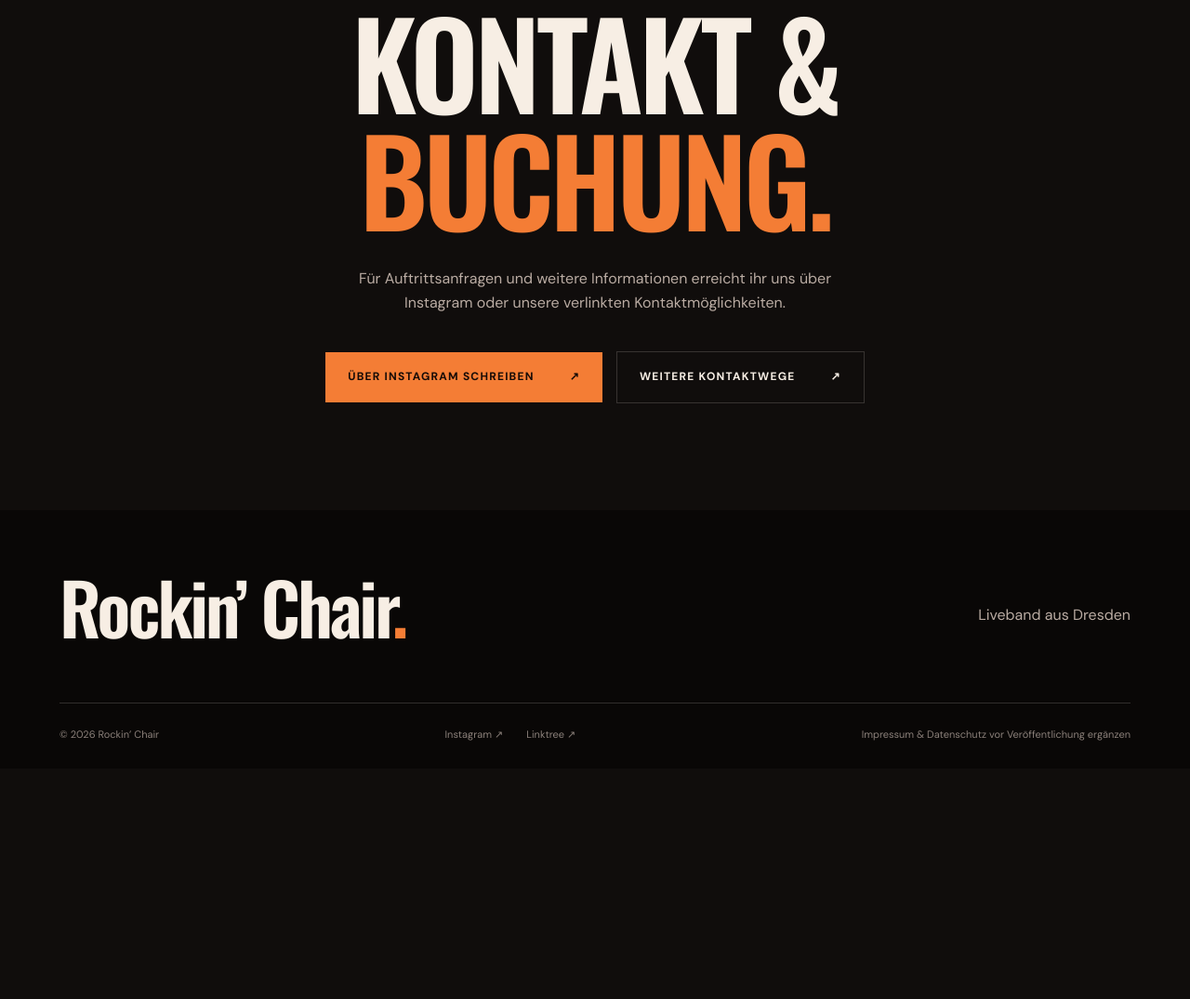
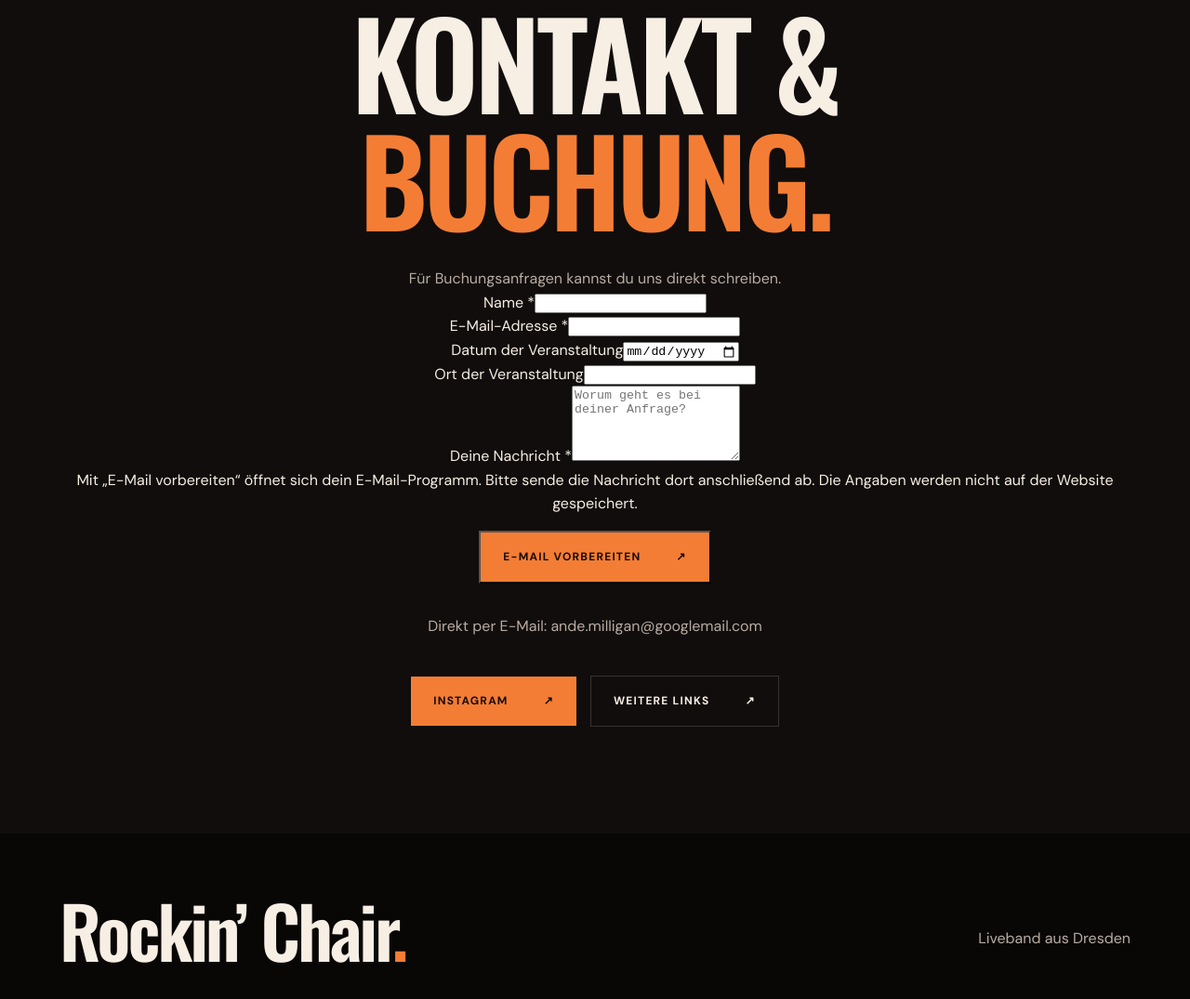
Before and after one commit to andemilligan-oss/rockin-chair-website, a plain HTML site: page index.html in a window 1280 px wide. Shown: the part 3321-4396 px from the top of the page at 93% size. Before the commit the page ends 4148 px from the top, so only its background shows below. Drawn offline with nearby package versions, Linux system fonts and the light colour scheme.

Commit message:
Kontaktformular für Buchungsanfragen mit Gmail-Empfänger ergänzen

```diff
--- a/index.html
+++ b/index.html
@@ -103,10 +103,23 @@
     <section class="booking section wrap" id="kontakt" aria-labelledby="kontakt-titel">
       <div class="section-number">04 / KONTAKT</div>
       <h2 id="kontakt-titel">Kontakt &amp;<br><em>Buchung.</em></h2>
-      <p>Für Auftrittsanfragen und weitere Informationen erreicht ihr uns über Instagram oder unsere verlinkten Kontaktmöglichkeiten.</p>
+      <p>Für Buchungsanfragen kannst du uns direkt schreiben.</p>
+      <form id="kontaktformular" class="contact-form" aria-label="Buchungsanfrage" novalidate>
+        <div class="contact-grid">
+          <div class="field"><label for="anfrage-name">Name *</label><input type="text" id="anfrage-name" name="name" autocomplete="name" required maxlength="120"></div>
+          <div class="field"><label for="anfrage-email">E-Mail-Adresse *</label><input type="email" id="anfrage-email" name="email" autocomplete="email" required maxlength="254"></div>
+          <div class="field"><label for="anfrage-datum">Datum der Veranstaltung</label><input type="date" id="anfrage-datum" name="datum"></div>
+          <div class="field"><label for="anfrage-ort">Ort der Veranstaltung</label><input type="text" id="anfrage-ort" name="ort" maxlength="160"></div>
+          <div class="field field-wide"><label for="anfrage-nachricht">Deine Nachricht *</label><textarea id="anfrage-nachricht" name="nachricht" required rows="5" maxlength="3000" placeholder="Worum geht es bei deiner Anfrage?"></textarea></div>
+        </div>
+        <p class="form-note">Mit „E-Mail vorbereiten“ öffnet sich dein E-Mail-Programm. Bitte sende die Nachricht dort anschließend ab. Die Angaben werden nicht auf der Website gespeichert.</p>
+        <button class="button button-primary" type="submit">E-Mail vorbereiten <span aria-hidden="true">↗</span></button>
+        <p id="formular-status" class="form-status" role="status" aria-live="polite"></p>
+      </form>
+      <p class="contact-direct">Direkt per E-Mail: <a href="mailto:ande.milligan@googlemail.com">ande.milligan@googlemail.com</a></p>
       <div class="booking-actions">
-        <a class="button button-primary" href="https://www.instagram.com/rockin_chair2/" target="_blank" rel="noopener noreferrer">Über Instagram schreiben <span aria-hidden="true">↗</span></a>
-        <a class="button button-outline" href="https://linktr.ee/Rockin_Chair" target="_blank" rel="noopener noreferrer">Weitere Kontaktwege <span aria-hidden="true">↗</span></a>
+        <a class="button button-primary" href="https://www.instagram.com/rockin_chair2/" target="_blank" rel="noopener noreferrer">Instagram <span aria-hidden="true">↗</span></a>
+        <a class="button button-outline" href="https://linktr.ee/Rockin_Chair" target="_blank" rel="noopener noreferrer">Weitere Links <span aria-hidden="true">↗</span></a>
       </div>
     </section>
   </main>
```
